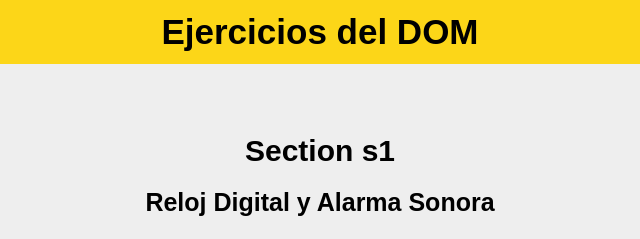
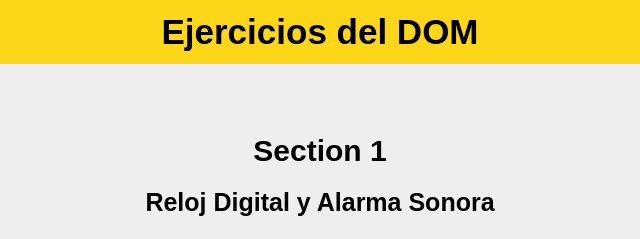
Before and after one commit to Kevin-Canche-Flores/Curso-DOM-JhonMircha, a plain HTML site: page index.html in a window 1280 px wide. Shown: the top 239 px of the page, 320-960 px from the left. Drawn offline with Linux system fonts and the light colour scheme.

Commit message:
He vuelto

```diff
--- a/index.html
+++ b/index.html
@@ -19,7 +19,7 @@
     </nav>
     <main>
       <section id="section1" class="section-1">
-        <h2>Section s1</h2>
+        <h2>Section 1</h2>
         <h3>Reloj Digital y Alarma Sonora</h3>
         <div class="digital-clock">
           <audio id="sound-alarm" src="media/audio/Alarm.mp3"></audio>
```
Also changed, not shown: 1 other file.
